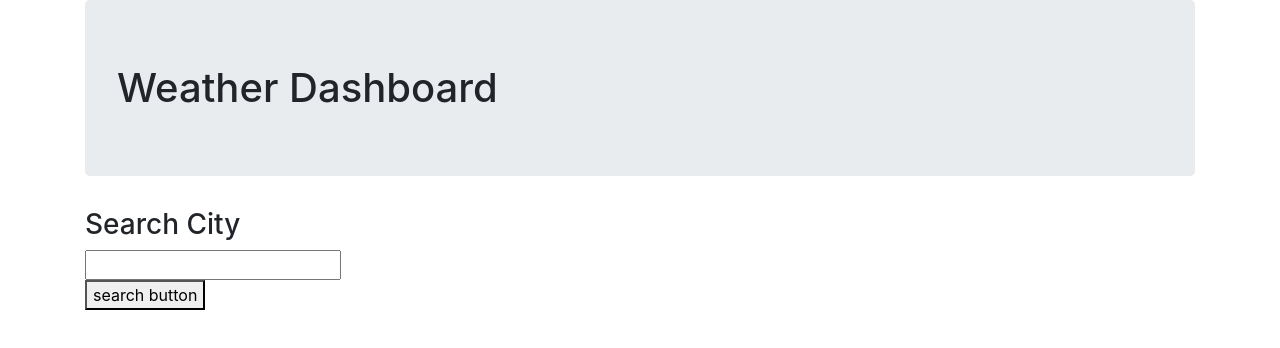
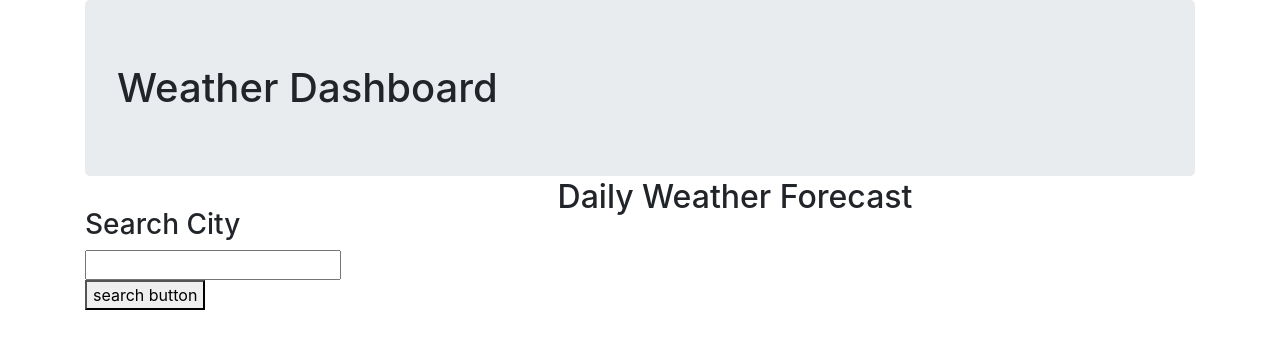
Before and after one commit to icecicle04/hw-06-weather-dashboard, a website: page index.html in a window 1280 px wide. Drawn offline with nearby package versions, Linux system fonts and the light colour scheme.

Commit message:
5 day forecast ajax call start

```diff
--- a/index.html
+++ b/index.html
@@ -37,6 +37,8 @@
             <ul id="city-list"></ul>
           </div>
           <div class="col-md-10">
+            <h2>Daily Weather Forecast</h2>
+
             <div class="row" id="mainForecast"></div>
             <div class="row" id="fiveDayForecast"></div>
           </div>
--- a/script.js
+++ b/script.js
@@ -74,6 +74,16 @@ $(document).ready(function () {
       mainWeatherDiv.prepend(todayHumidity);
     });
 
+    // 5 day forecast calls
+
+    $.ajax({
+      url: query5dayURL,
+      method: "GET",
+    }).then(function (result) {
+      //5 day for loop
+      console.log(result);
+    });
+
     // for (var i = 0; i < 10; i++) {
     //   var emptyEl = $("<div>");
     //   emptyEl.addClass("test");
--- a/stylesheet.css
+++ b/stylesheet.css
@@ -2,3 +2,12 @@
   padding: 20px;
   border: dotted black;
 }
+
+h2 {
+  text-align: center;
+  margin-top: -30px;
+}
+
+.row {
+  border-color: black;
+}
```
